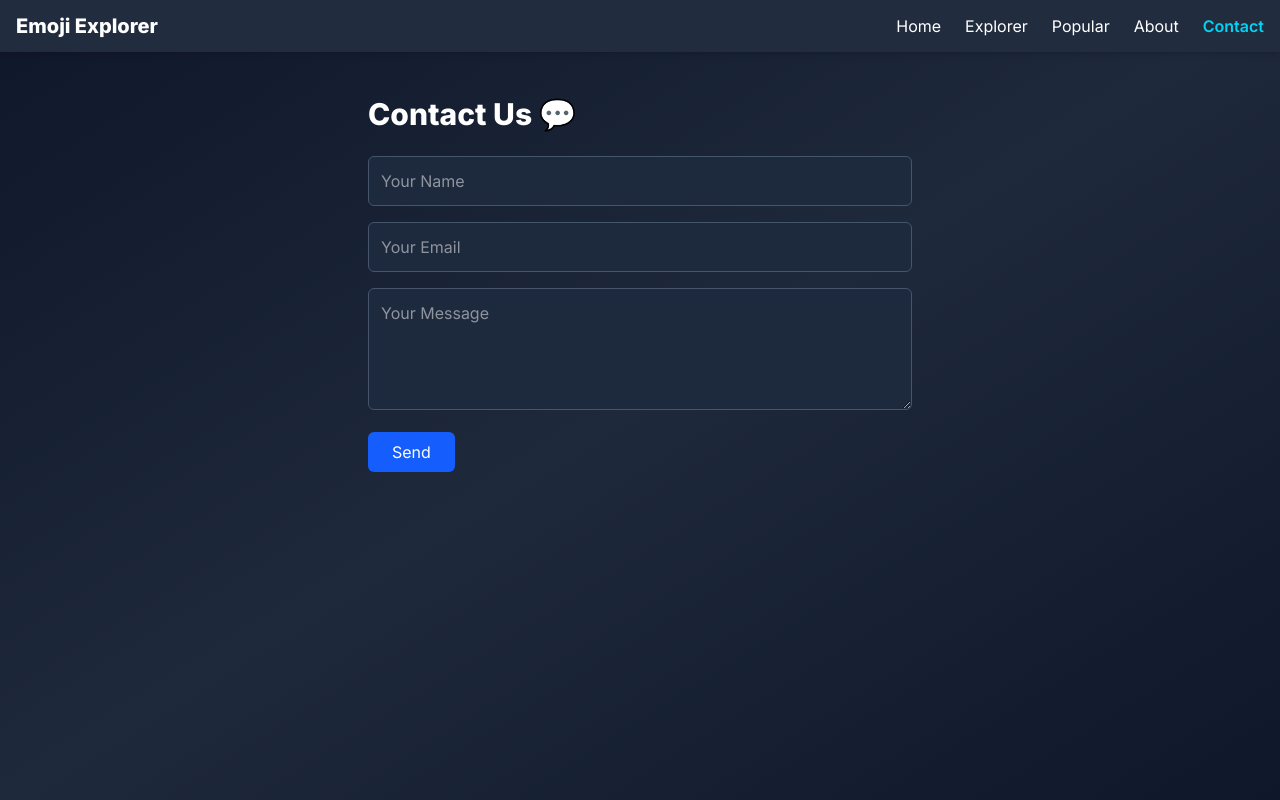
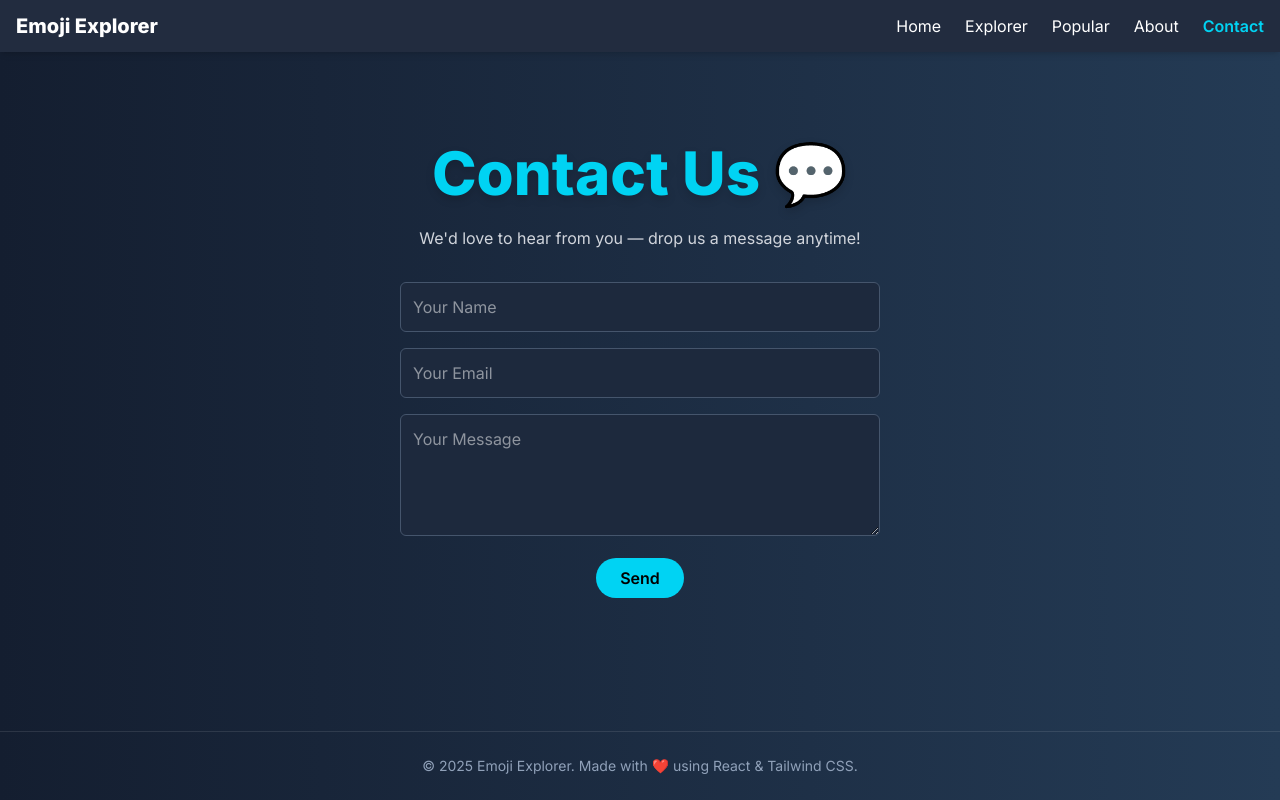
Before and after one commit to amishipatidar/Emoji-Explorer, a React (Vite) app: page /contact in a window 1280 px wide. Built offline with nearby package versions, Linux system fonts and the light colour scheme.

Commit message:
Update Contact.jsx

```diff
--- a/src/pages/Contact.jsx
+++ b/src/pages/Contact.jsx
@@ -27,9 +27,17 @@ const Contact = () => {
   };
 
   return (
-    <div className="container mx-auto px-4 py-24 max-w-xl text-white">
-      <h2 className="text-3xl font-bold mb-6">Contact Us 💬</h2>
-      {submitted && <p className="text-green-400 mb-4">Thanks for your feedback!</p>}
+    <div className="min-h-screen flex flex-col justify-between bg-gradient-to-r from-[#141e30] to-[#243b55] text-white">
+      <div className="container mx-auto px-4 py-32 max-w-lg flex-1">
+        <h2 className="text-[60px] font-bold text-cyan-400 mb-2 drop-shadow-lg animate-fadeIn text-center">
+          Contact Us 💬
+        </h2>
+        <p className="text-center text-gray-300 mb-8">
+          We'd love to hear from you — drop us a message anytime!
+        </p>
+
+        {submitted && <p className="text-green-400 mb-4 text-center">Thanks for your feedback!</p>}
+
         <form onSubmit={handleSubmit} className="space-y-4">
           <input
             type="text"
@@ -60,12 +68,17 @@ const Contact = () => {
 
           <button
             type="submit"
-          className="bg-blue-600 hover:bg-blue-700 text-white px-6 py-2 rounded-md"
+            className="bg-cyan-400 hover:bg-cyan-600 text-black font-semibold px-6 py-2 rounded-full mx-auto block"
           >
             Send
           </button>
         </form>
       </div>
+
+      <footer className="text-center py-6 text-slate-400 text-sm border-t border-white/10">
+        © 2025 Emoji Explorer. Made with ❤️ using React & Tailwind CSS.
+      </footer>
+    </div>
   );
 };
 
```
Lines whose indentation alone changed are shown as unchanged.
